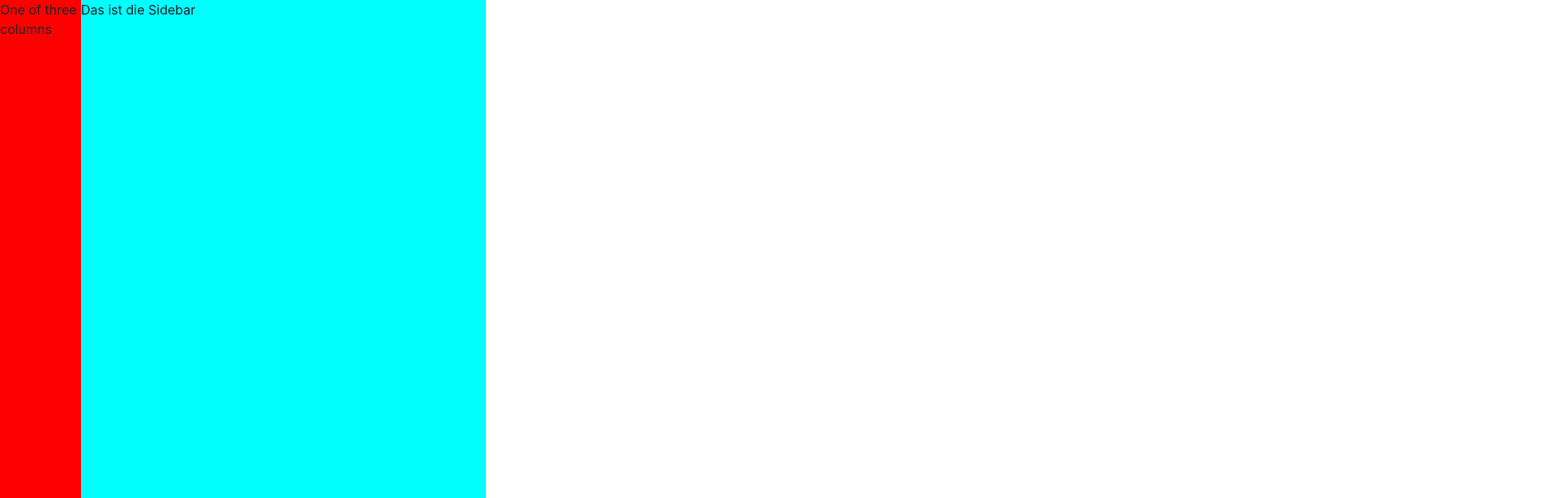
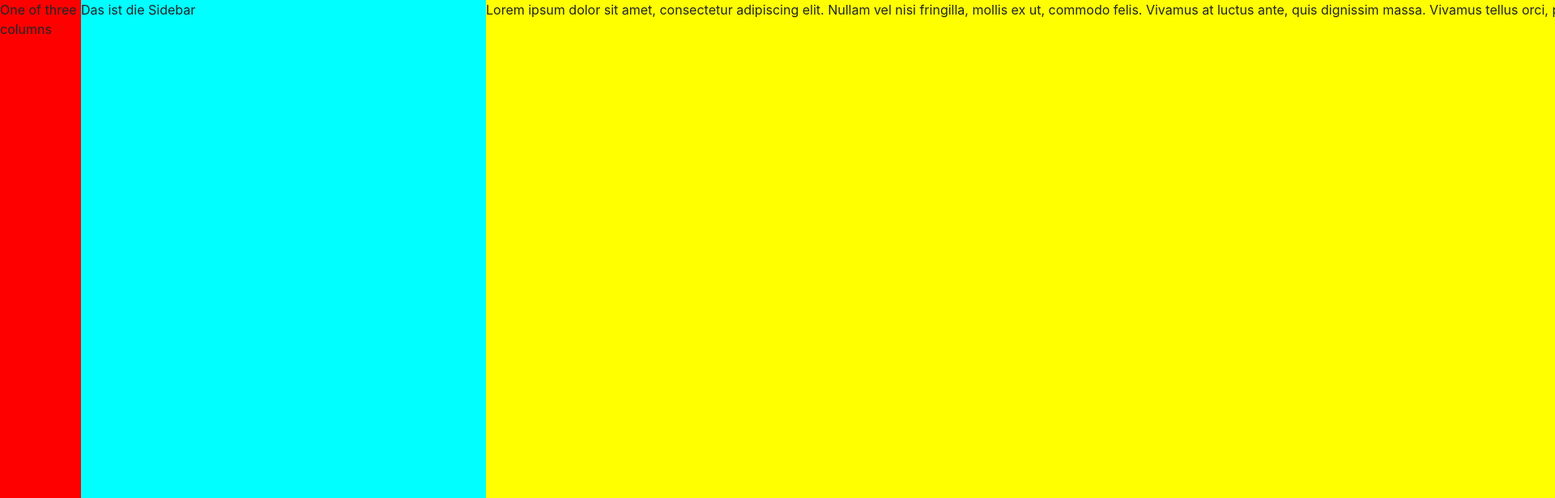
Before and after one commit to Team-Sigma-Stern/website, a website: page index.html in a window 1280 px wide. Shown: the top 616 px of the page at 81% size, 1920 px wide, since content can reach past the window. Drawn offline with nearby package versions, Linux system fonts and the light colour scheme.

Commit message:
Fix the layout

```diff
--- a/index.css
+++ b/index.css
@@ -1,9 +1,7 @@
 .main{
-    /*
-    display: grid;
-    grid-template-columns: 100px 500px 1fr;
-    */
     height: 100%;
+    display: flex;
+    flex: 1 1 auto;
     flex-direction: row;
     flex-wrap: nowrap;
 }
@@ -12,8 +10,8 @@ html, body {
 }
 
 .item {
-    float: left;
     height: 100%;
+    flex-shrink: 0;
 }
 
 #sidebar{
@@ -27,5 +25,4 @@ html, body {
 }
 
 #content{
-    width: 60%;
 }
```
